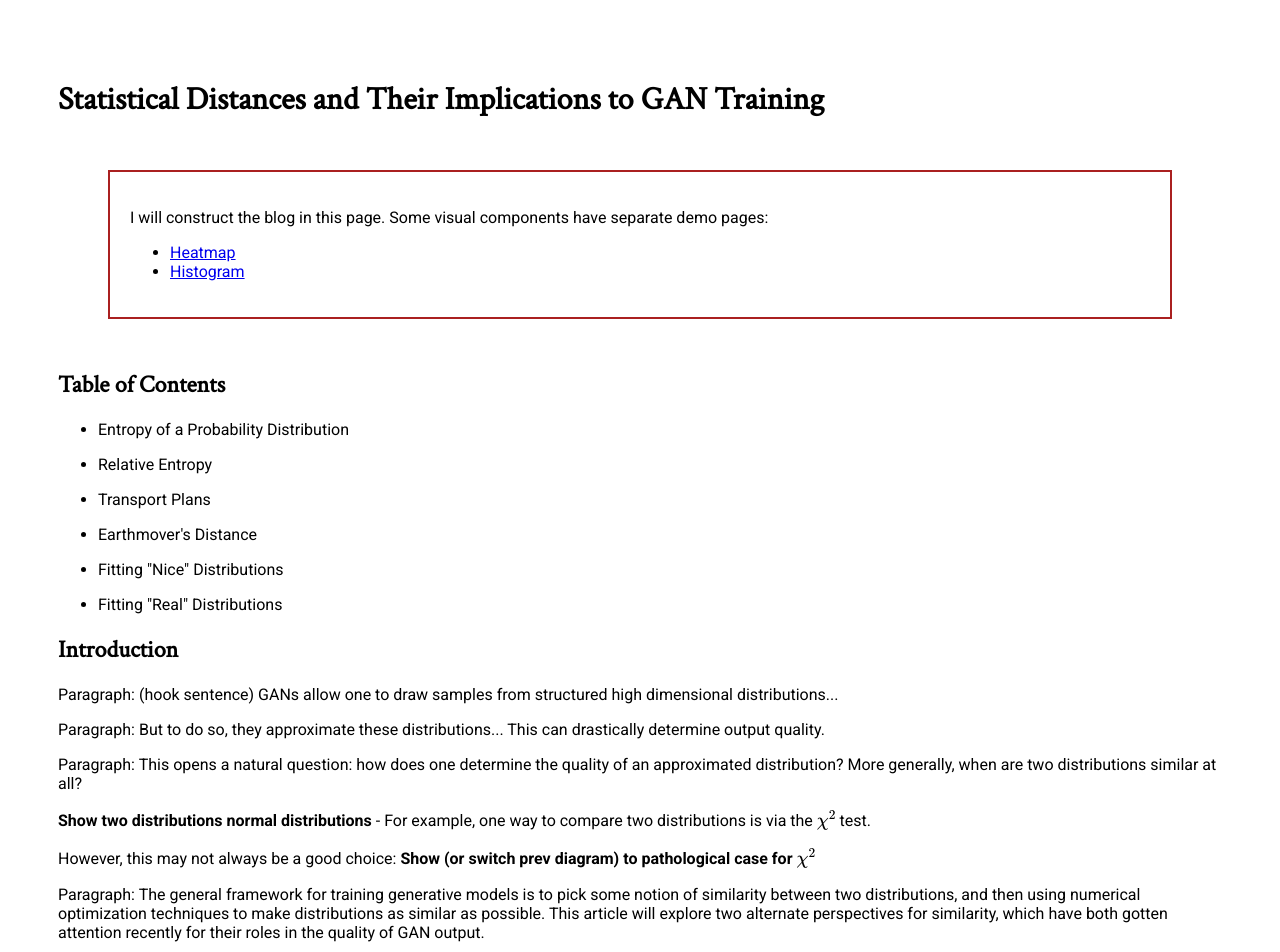
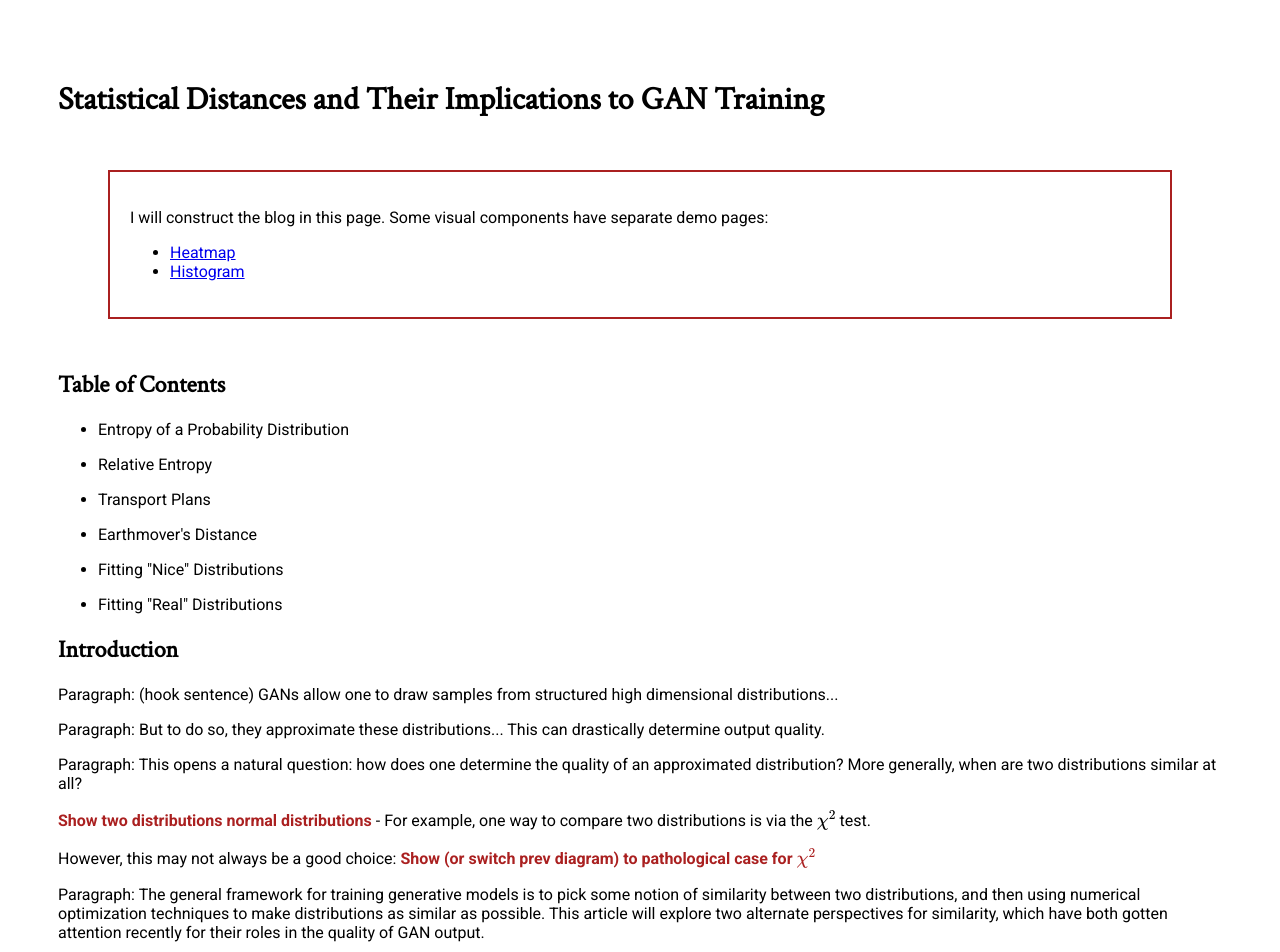
Before and after one commit to mdnls/prob-vis, a website: page public/index.html in a window 1280 px wide. Shown: the top 952 px of the page. Drawn offline with nearby package versions, Linux system fonts and the light colour scheme; some packages are replaced by stand-ins of ours.

Commit message:
quick update to css

```diff
--- a/src/scss/styles.scss
+++ b/src/scss/styles.scss
@@ -30,3 +30,8 @@ cite {
 h1, h2, h3, h4 {
     font-family: 'Crimson Text', serif;
 }
+
+b {
+    color: #AA2020;
+    font-weight: 700;
+}
```
Also changed, not shown: public/styles.css.
